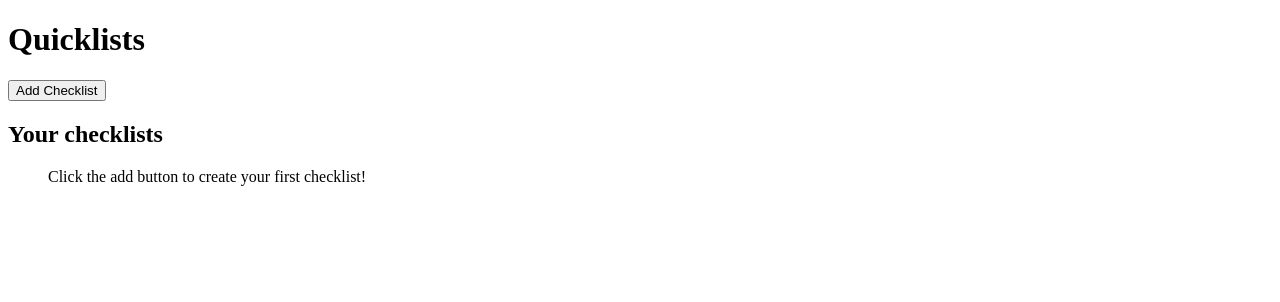
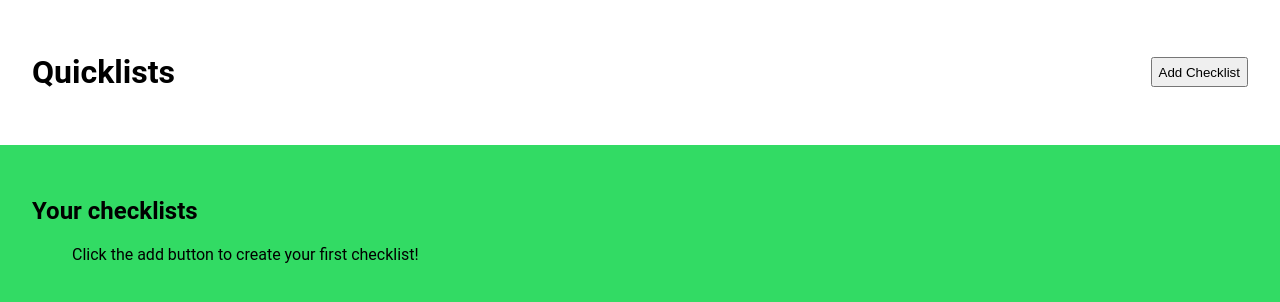
Before and after one commit to DjurreAikema/AngularStart-QuickLists, an Angular app: page /home in a window 1280 px wide. Shown: the top 302 px of the page. Built offline with nearby package versions, Linux system fonts and the light colour scheme.

Commit message:
Lesson 13

```diff
--- a/src/app/checklist/ui/checklist-header.component.ts
+++ b/src/app/checklist/ui/checklist-header.component.ts
@@ -20,7 +20,13 @@
       </div>
     </header>
   `,
-  styles: ``
+  styles: [
+    `
+      button {
+        margin-left: 1rem;
+      }
+    `,
+  ]
 })
 // Responsibility: Dumb component that displays the header on the checklist detail page
 export class ChecklistHeaderComponent {
--- a/src/app/checklist/ui/checklist-item-list.component.ts
+++ b/src/app/checklist/ui/checklist-item-list.component.ts
@@ -31,7 +31,27 @@
       </ul>
     </section>
   `,
-  styles: ``
+  styles: [
+    `
+      ul {
+        padding: 0;
+        margin: 0;
+      }
+      li {
+        font-size: 1.5em;
+        display: flex;
+        justify-content: space-between;
+        background: var(--color-light);
+        list-style-type: none;
+        margin-bottom: 1rem;
+        padding: 1rem;
+
+        button {
+          margin-left: 1rem;
+        }
+      }
+    `,
+  ]
 })
 // Responsibility: Dumb component that displays a list of checklist items on the checklist detail page
 export class ChecklistItemListComponent {
--- a/src/app/home/home.component.ts
+++ b/src/app/home/home.component.ts
@@ -50,6 +50,28 @@
     ModalComponent,
     FormModalComponent,
     ChecklistListComponent
+  ],
+  styles: [
+    `
+      ul {
+        padding: 0;
+        margin: 0;
+      }
+
+      li {
+        font-size: 1.5em;
+        display: flex;
+        justify-content: space-between;
+        background: var(--color-light);
+        list-style-type: none;
+        margin-bottom: 1rem;
+        padding: 1rem;
+
+        button {
+          margin-left: 1rem;
+        }
+      }
+    `,
   ]
 })
 // Responsibility: Smart component in charge of all checklists
--- a/src/styles.scss
+++ b/src/styles.scss
@@ -1 +1,45 @@
 /* You can add global styles to this file, and also import other style files */
+:root {
+  --color-primary: #32db64;
+  --color-secondary: #2dd36f;
+  --color-dark: #1c1d3b;
+  --color-light: #ffffff;
+}
+
+html {
+  height: 100%;
+}
+
+body {
+  margin: 0;
+  height: 100%;
+  background: var(--color-dark);
+  font-family: "Roboto", sans-serif;
+}
+
+header {
+  display: flex;
+  justify-content: space-between;
+  align-items: center;
+  padding: 2rem;
+  background: var(--color-light);
+}
+
+section {
+  height: 100%;
+  padding: 2rem;
+  background: var(--color-primary);
+}
+
+button {
+  height: 30px;
+}
+
+.dialog-container {
+  position: absolute !important;
+  background: var(--color-dark);
+  top: 0;
+  bottom: 0;
+  right: 0;
+  left: 0;
+}
```
